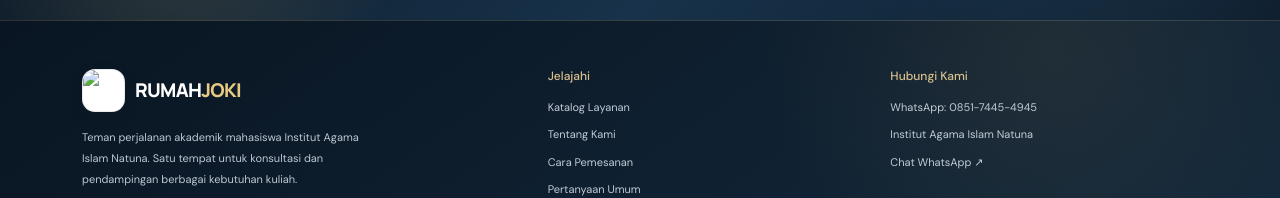
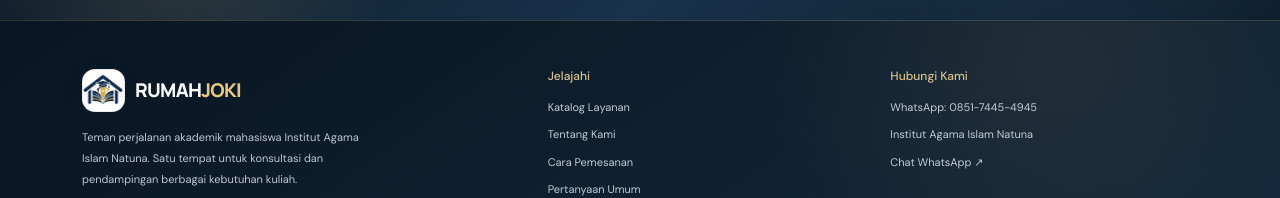
Before and after one commit to anandez27/RUMAH-JOKI, a plain HTML site: page index.html in a window 1280 px wide. Shown: the part 9937-10135 px from the top of the page. Drawn offline with nearby package versions, Linux system fonts and the light colour scheme.

Commit message:
Fix image source path in footer logo

```diff
--- a/index.html
+++ b/index.html
@@ -1105,7 +1105,7 @@ footer {
       <div>
         <a href="#" class="brand footer-brand">
           <div class="logo">
-            <img src="assets/rumah-joki-logo.jpg" alt="Logo RUMAH JOKI">
+            <img src="rumah-joki-logo.jpg" alt="Logo RUMAH JOKI">
           </div>
           <div class="brand-name">RUMAH<span>JOKI</span></div>
         </a>
```
